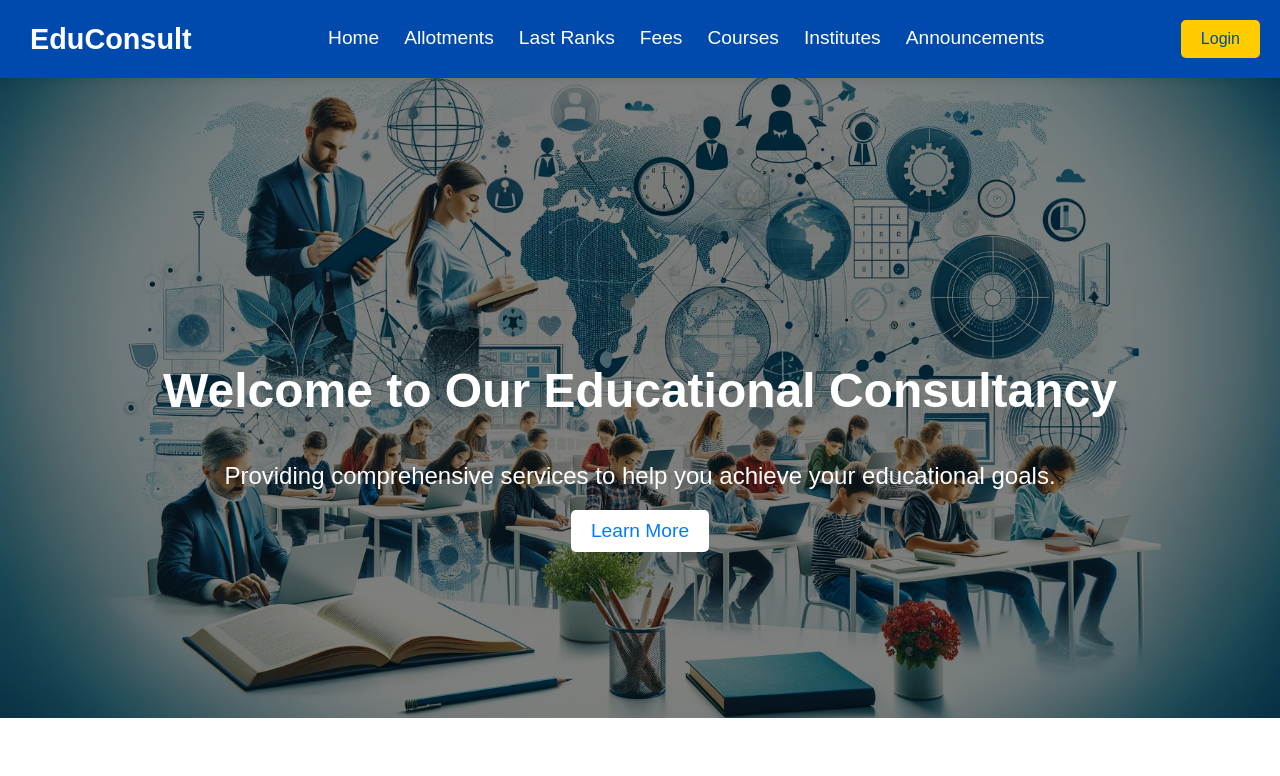
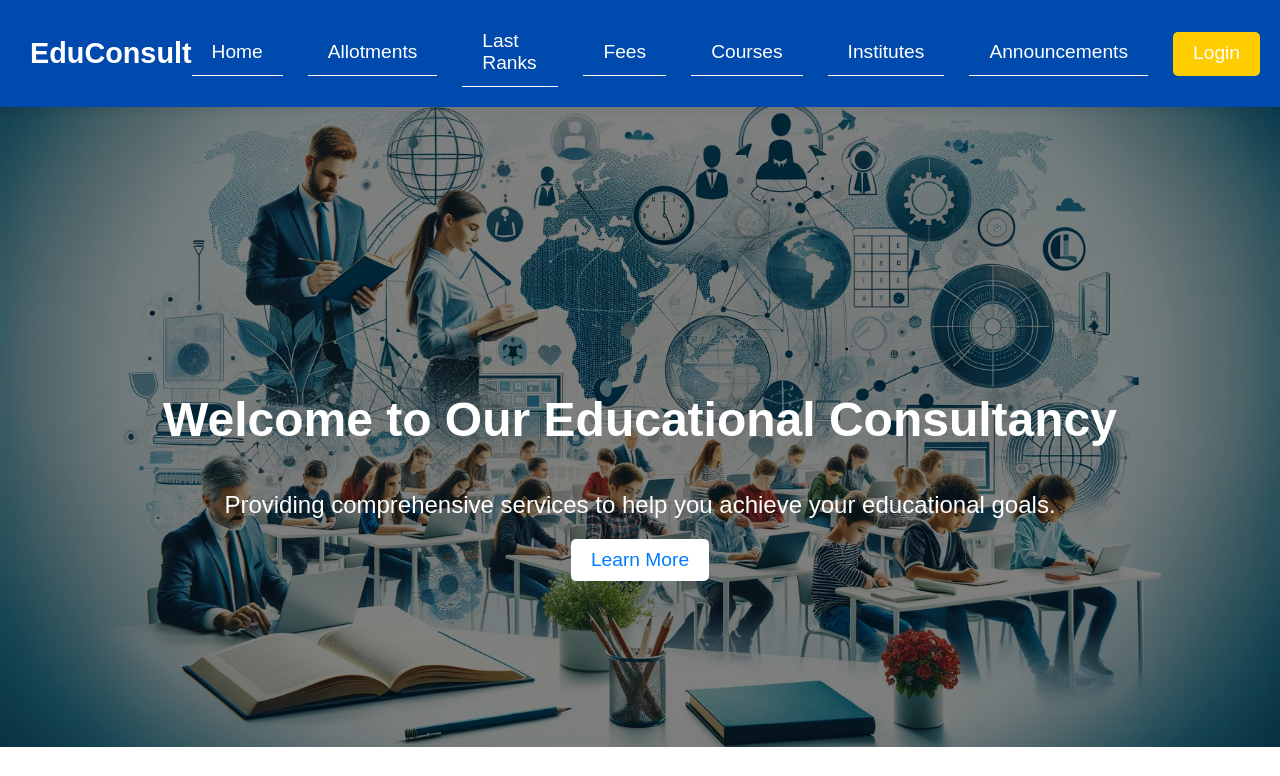
Before and after one commit to abinmk/eduConsultancy, a React (Create React App) app: page / in a window 1280 px wide. Shown: the top 776 px of the page. Built offline with nearby package versions, Linux system fonts and the light colour scheme.

Commit message:
ADDED netlify

```diff
--- a/src/components/Header.js
+++ b/src/components/Header.js
@@ -1,9 +1,11 @@
 import React, { useEffect, useState } from 'react';
 import { Link } from 'react-router-dom';
 import '../styles/Header.css';
+import { FaBars, FaTimes } from 'react-icons/fa';
 
 const Header = () => {
   const [scrolled, setScrolled] = useState(false);
+  const [menuOpen, setMenuOpen] = useState(false);
 
   useEffect(() => {
     const handleScroll = () => {
@@ -16,19 +18,26 @@ const Header = () => {
     };
   }, []);
 
+  const toggleMenu = () => {
+    setMenuOpen(!menuOpen);
+  };
+
   return (
     <header className={`header-container ${scrolled ? 'scrolled' : ''}`}>
       <Link to="/" className="header-logo">EduConsult</Link>
-      <nav className="header-nav">
-        <Link to="/">Home</Link>
-        <Link to="/allotments">Allotments</Link>
-        <Link to="/last-ranks">Last Ranks</Link>
-        <Link to="/fees">Fees</Link>
-        <Link to="/courses">Courses</Link>
-        <Link to="/institutes">Institutes</Link>
-        <Link to="/announcements">Announcements</Link>
+      <nav className={`header-nav ${menuOpen ? 'open' : ''}`}>
+        <Link to="/" onClick={toggleMenu}>Home</Link>
+        <Link to="/allotments" onClick={toggleMenu}>Allotments</Link>
+        <Link to="/last-ranks" onClick={toggleMenu}>Last Ranks</Link>
+        <Link to="/fees" onClick={toggleMenu}>Fees</Link>
+        <Link to="/courses" onClick={toggleMenu}>Courses</Link>
+        <Link to="/institutes" onClick={toggleMenu}>Institutes</Link>
+        <Link to="/announcements" onClick={toggleMenu}>Announcements</Link>
+        <Link to="/login" className="header-login" onClick={toggleMenu}>Login</Link>
       </nav>
-      <Link to="/login" className="header-login">Login</Link>
+      <div className="menu-icon" onClick={toggleMenu}>
+        {menuOpen ? <FaTimes /> : <FaBars />}
+      </div>
     </header>
   );
 };
--- a/src/styles/Header.css
+++ b/src/styles/Header.css
@@ -69,3 +69,41 @@
     background-color: #ffd633;
     color: #00337c;
   }
+
+  .menu-icon {
+    display: none;
+    font-size: 2rem;
+    cursor: pointer;
+    color: #fff;
+  }
+
+  .header-nav.open {
+    display: flex;
+    flex-direction: column;
+    position: absolute;
+    top: 70px;
+    left: 0;
+    right: 0;
+    background-color: #004aad;
+    padding: 20px 0;
+  }
+
+  .header-nav a {
+    padding: 10px 20px;
+    border-bottom: 1px solid #fff;
+  }
+
+  .header-nav a:last-child {
+    border-bottom: none;
+  }
+
+  /* Responsive Styles */
+  @media (max-width: 768px) {
+    .header-nav {
+      display: none;
+    }
+
+    .menu-icon {
+      display: block;
+    }
+  }
```
